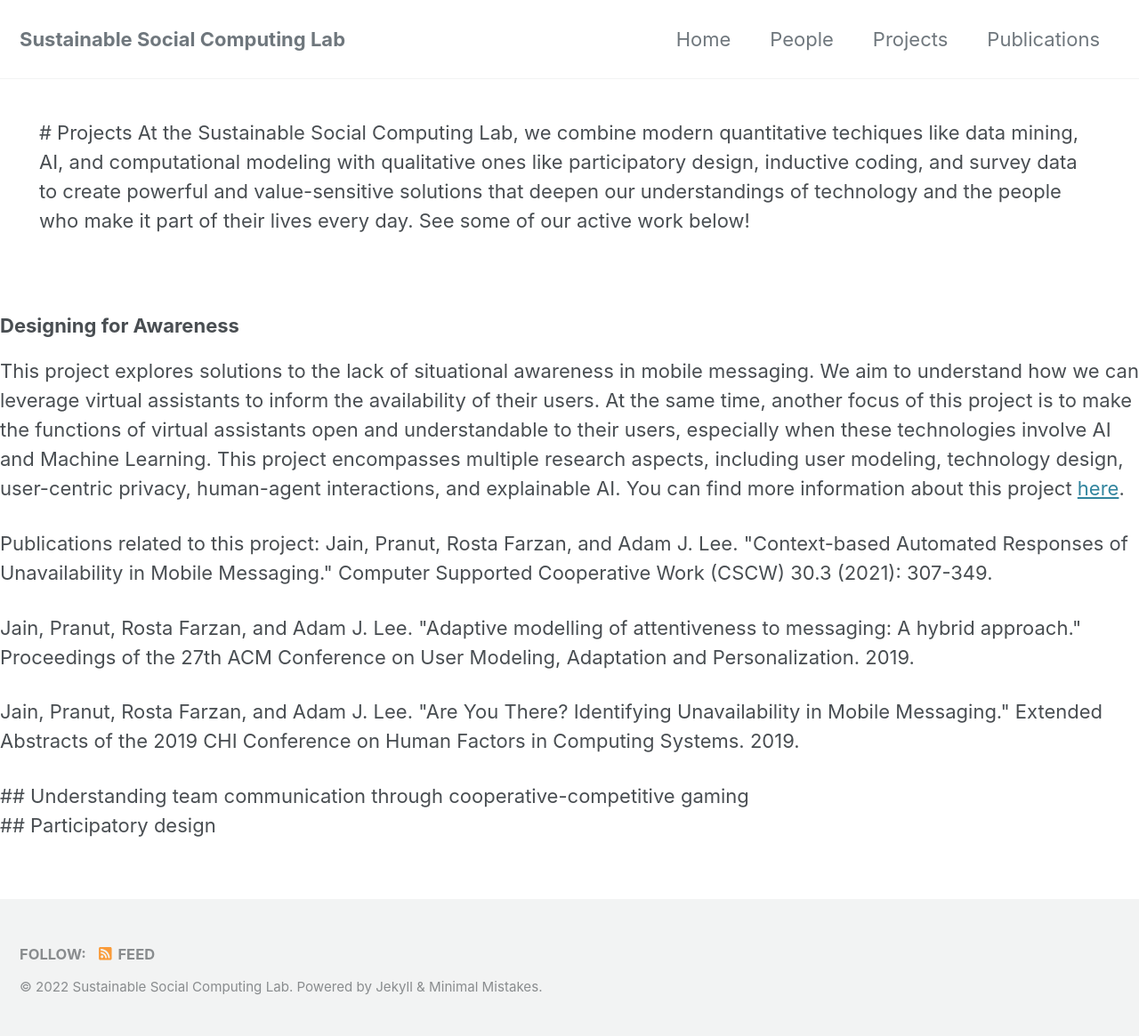
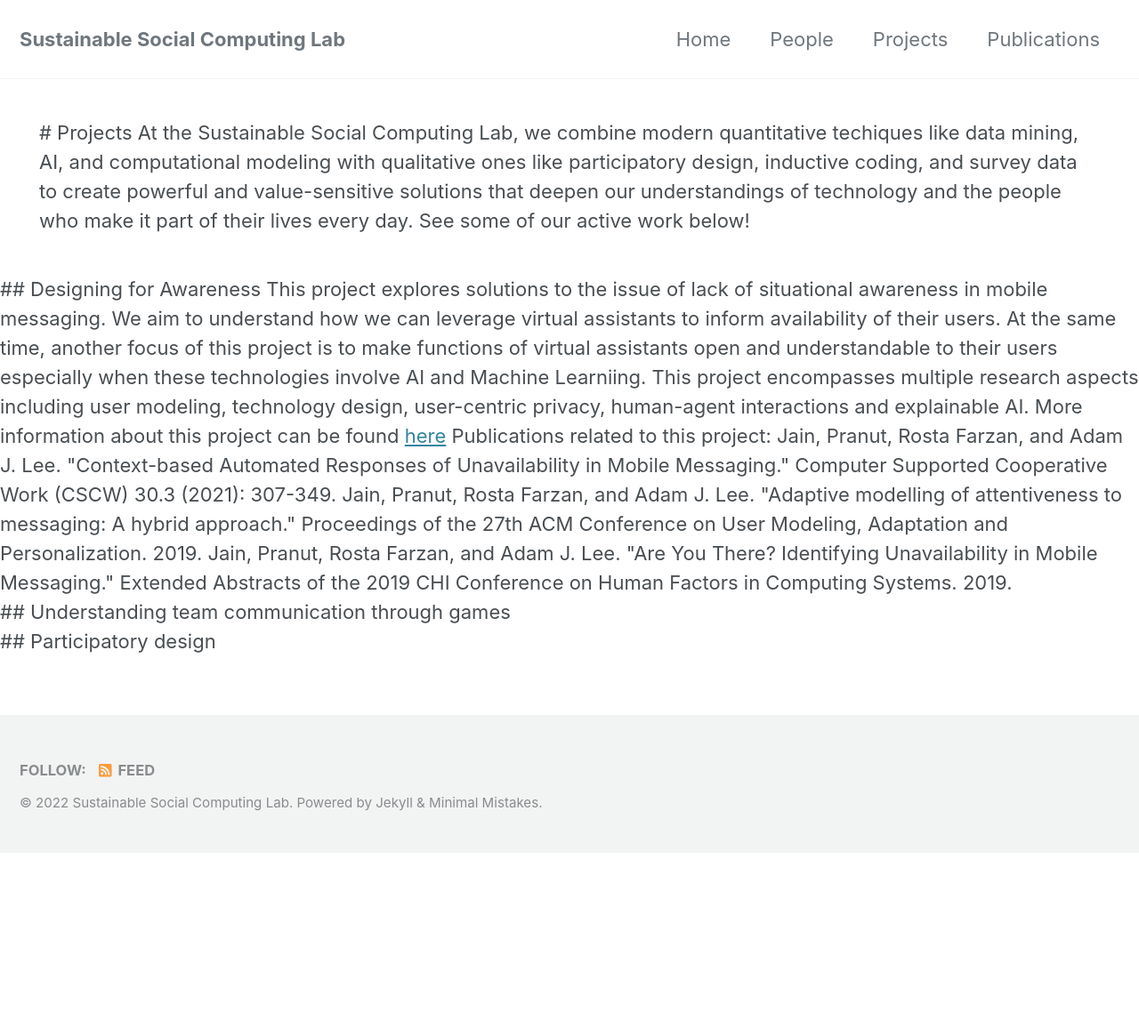
Before and after one commit to SSC-Pitt/SSC-Pitt.github.io, a Jekyll site: the page built from _pages/projects.md, in a window 1280 px wide. Shown: the whole page at 89% size. Built offline with Jekyll 4.4.1, drawn with Linux system fonts in a browser that asks for light colours; cached includes are drawn as plain includes; nearby versions of some CDN libraries; our own code applies the rules of GitHub Pages for plain Markdown files; after the commit the page ends 959 px from its top, so only the background shows below that.

Commit message:
change format

```diff
--- a/_pages/projects.md
+++ b/_pages/projects.md
@@ -13,22 +13,23 @@
 </div>
 
 <div>
-    <h3>Designing for Awareness</h3>
-    <p class="info">This project explores solutions to the lack of situational awareness in mobile messaging. We aim to understand how we can leverage virtual assistants to            inform the availability of their users. At the same time, another focus of this project is to make the functions of virtual assistants open and understandable to their         users, especially when these technologies involve AI and Machine Learning. This project encompasses multiple research aspects, including user modeling, technology design,          user-centric privacy, human-agent interactions, and explainable AI.
+    ## Designing for Awareness
+    This project explores solutions to the issue of lack of situational awareness in mobile messaging. We aim to understand how we can leverage virtual assistants to inform availability of their users. At the same time, another focus of this project is to make functions of virtual assistants open and understandable to their users especially when these technologies involve AI and Machine Learniing. This project encompasses multiple research aspects including user modeling, technology design, user-centric privacy, human-agent interactions and explainable AI.
 
-        You can find more information about this project <a href="https://people.cs.pitt.edu/~pranut/messaging_study/index.html">here</a>.</p>
+More information about this project can be found <a href='https://people.cs.pitt.edu/~pranut/messaging_study/index.html'>here</a>
 
 
-    <p class="info">Publications related to this project:
-    Jain, Pranut, Rosta Farzan, and Adam J. Lee. "Context-based Automated Responses of Unavailability in Mobile Messaging." Computer Supported Cooperative Work (CSCW) 30.3             (2021): 307-349.</p>
+    Publications related to this project:
+    Jain, Pranut, Rosta Farzan, and Adam J. Lee. "Context-based Automated Responses of Unavailability in Mobile Messaging." Computer Supported Cooperative Work (CSCW) 30.3 (2021): 307-349.
 
-    <p class="info">Jain, Pranut, Rosta Farzan, and Adam J. Lee. "Adaptive modelling of attentiveness to messaging: A hybrid approach." Proceedings of the 27th ACM Conference on       User Modeling, Adaptation and Personalization. 2019.</p>
+    Jain, Pranut, Rosta Farzan, and Adam J. Lee. "Adaptive modelling of attentiveness to messaging: A hybrid approach." Proceedings of the 27th ACM Conference on User Modeling, Adaptation and Personalization. 2019.
 
-    <p class="info">Jain, Pranut, Rosta Farzan, and Adam J. Lee. "Are You There? Identifying Unavailability in Mobile Messaging." Extended Abstracts of the 2019 CHI Conference         on Human Factors in Computing Systems. 2019.</p>
+    Jain, Pranut, Rosta Farzan, and Adam J. Lee. "Are You There? Identifying Unavailability in Mobile Messaging." Extended Abstracts of the 2019 CHI Conference on Human Factors in Computing Systems. 2019.
 </div>
 
 <div>
-    ## Understanding team communication through cooperative-competitive gaming
+    ## Understanding team communication through games
+
 </div>
 
 <div>
```
